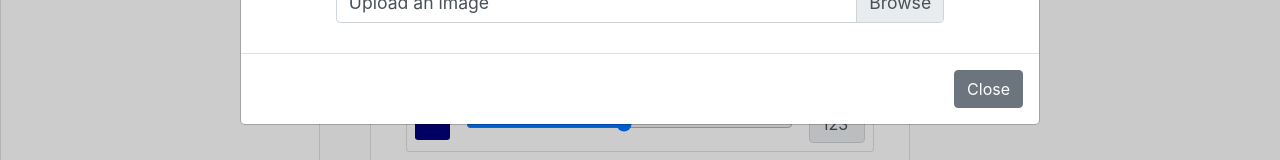
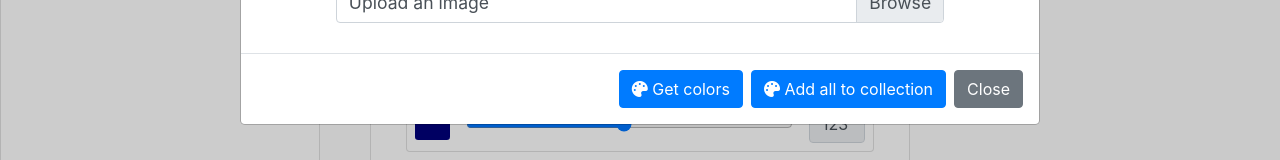
Before and after one commit to EarthenLynx/color-cooper, a Vue app: page / in a window 1280 px wide. Both pictures are taken after a click on the button 852 px from the left and 324 px from the top of the page. Shown: the part 441-601 px from the top of the page. Built offline with nearby package versions, Linux system fonts and the light colour scheme.

Commit message:
Added colorthief functionality

```diff
--- a/package.json
+++ b/package.json
@@ -9,6 +9,7 @@
   },
   "dependencies": {
     "bootstrap": "^4.5.2",
+    "colorthief": "^2.3.2",
     "core-js": "^3.6.5",
     "vue": "^2.6.11",
     "vue-popperjs": "^2.3.0"
--- a/src/App.vue
+++ b/src/App.vue
@@ -18,7 +18,7 @@
 
     <!-- cooper Modal -->
     <transition name="cooper-show">
-      <Cooper @toggle-cooper="cooperActive = false" v-if="cooperActive" />
+      <Cooper @add-color="handleAddColorToCollection($event)" @toggle-cooper="cooperActive = false" v-if="cooperActive" />
     </transition>
     <!-- / cooper Modal -->
 
@@ -39,7 +39,7 @@
                   :sidebarActive="sidebarActive"
                   @toggle-sidebar="sidebarActive = !sidebarActive"
                   @toggle-cooper="cooperActive = !cooperActive"
-                  @add-color="handleAddColorToCollection"
+                  @add-color="handleAddColorToCollection(colors)"
                   @randomize="colors = $event"
                 />
                 <!-- / Toolbar -->
@@ -106,8 +106,8 @@ export default {
   },
 
   methods: {
-    handleAddColorToCollection() {
-      this.collection.push(this.colors);
+    handleAddColorToCollection(color) {
+      this.collection.push(color);
       this.handleAddMessage({
         type: "success",
         value: "Color added to collection",
--- a/src/components/fragments/Cooper.vue
+++ b/src/components/fragments/Cooper.vue
@@ -46,6 +46,14 @@
             <!-- / Cooper content -->
           </div>
           <div class="modal-footer">
+            <button @click="extractRgb" type="button" class="btn btn-primary">
+              <i class="fas fa-palette"></i> Get colors
+            </button>
+
+            <button @click="emitColors" type="button" class="btn btn-primary">
+              <i class="fas fa-palette"></i> Add all to collection
+            </button>
+
             <button
               @click="$emit('toggle-cooper')"
               type="button"
@@ -61,12 +69,26 @@
 </template>
 
 <script>
+import ColorThief from "colorthief";
 import preview from "@/assets/sample.png";
+import { rgbArrToStr, rgbToHex } from "@/utils/colorFuns";
 
 export default {
   data() {
     return {
+      // Initial preview image
       preview,
+
+      // props for colorthief
+      index: 1,
+      numExtractedColors: 5,
+      extractedRgb: [
+        [61, 52, 150],
+        [223, 72, 167],
+        [43, 167, 199],
+        [154, 57, 147],
+        [149, 40, 72],
+      ],
     };
   },
 
@@ -80,6 +102,29 @@ export default {
         preview.src = reader.result;
       };
       reader.readAsDataURL(file);
+    },
+
+    extractRgb() {
+      this.extractedRgb = [];
+      const colorThief = new ColorThief();
+      const img = document.querySelector("img");
+      const extractedColors = colorThief.getPalette(
+        img,
+        this.numExtractedColors
+      );
+      this.extractedRgb = extractedColors;
+    },
+
+    emitColors() {
+      const vm = this;
+      const extracted = this.extractedRgb;
+
+      extracted.forEach((rgbArray) => {
+        const rgb = rgbArrToStr(rgbArray);
+        const hex = rgbToHex(rgbArray[0], rgbArray[1], rgbArray[2]);
+
+        vm.$emit("add-color", { rgb: rgb, hex: hex });
+      });
     },
   },
 };
```
Also changed, not shown: 1 other file (tests, documents, lock files or other folders).
